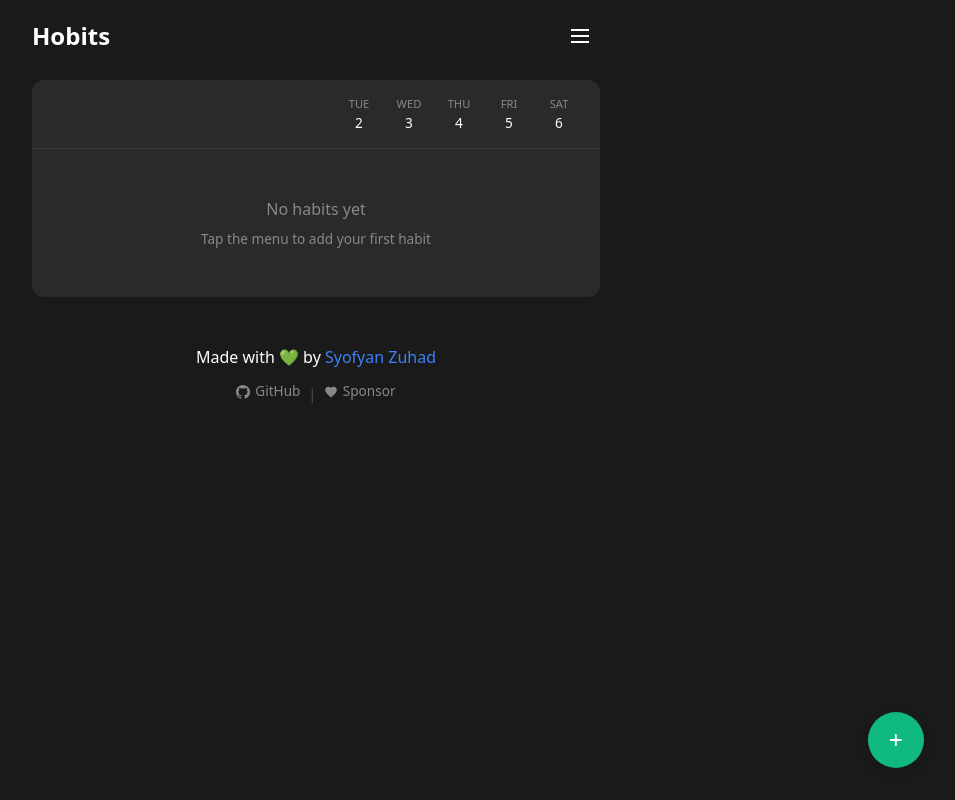
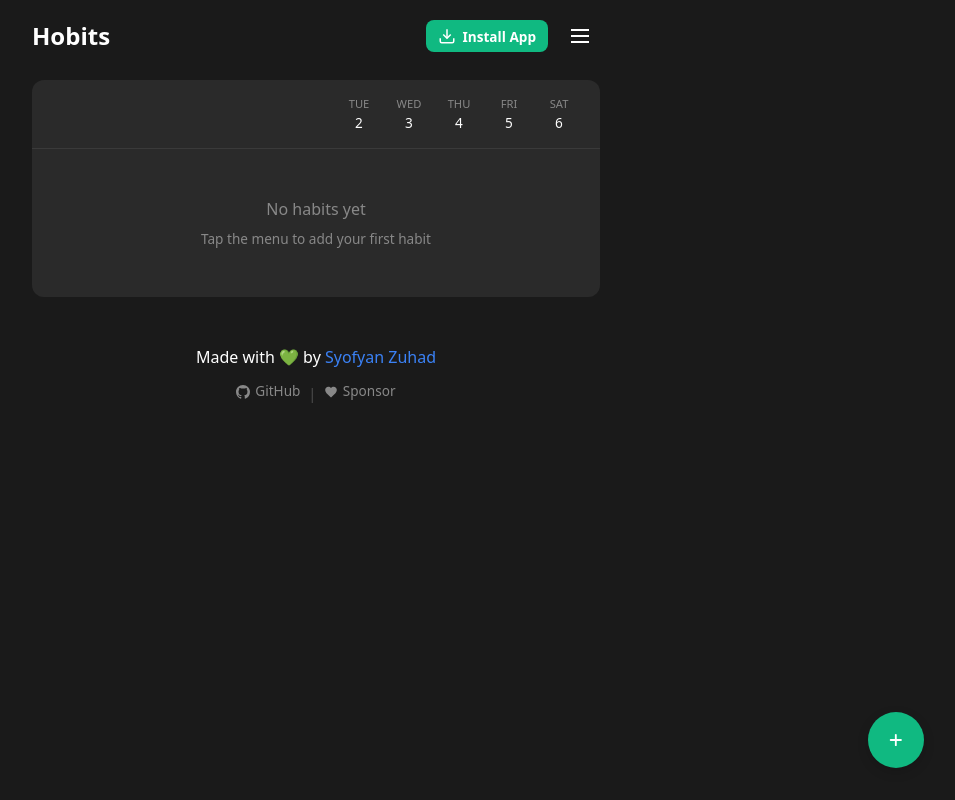
Before and after one commit to syofyanzuhad/hobits, a Vue app: page / in a window 1280 px wide. Shown: the whole page, without its empty margins (324-1279 px from the left). Built offline with nearby package versions, Linux system fonts and the light colour scheme.

Commit message:
Improve PWA installation accessibility by adding a dedicated header butt

```diff
--- a/src/components/dashboard/DropdownMenu.vue
+++ b/src/components/dashboard/DropdownMenu.vue
@@ -31,6 +31,9 @@ async function handleInstall() {
   const success = await installApp()
   if (success) {
     toast.success('App installed successfully!')
+    emit('close')
+  } else if (!isInstallable.value) {
+    toast.info("Please use your browser's 'Add to Home Screen' or 'Install' option in the menu.")
     emit('close')
   }
 }
@@ -75,10 +78,10 @@ async function handleInstall() {
       Statistics
     </router-link>
 
-    <div v-if="isInstallable && !isInstalled" class="menu-divider"></div>
+    <div v-if="!isInstalled" class="menu-divider"></div>
 
     <button
-      v-if="isInstallable && !isInstalled"
+      v-if="!isInstalled"
       class="menu-item menu-item-install"
       @click="handleInstall"
     >
@@ -158,7 +161,7 @@ async function handleInstall() {
 }
 
 .menu-item-install {
-  color: var(--accent);
+  color: var(--accent-color, #10b981);
 }
 
 .menu-divider {
--- a/src/views/HabitList.vue
+++ b/src/views/HabitList.vue
@@ -12,6 +12,7 @@ import ConfirmDialog from '@/components/ConfirmDialog.vue'
 import ProductivityHeatmap from '@/components/dashboard/ProductivityHeatmap.vue'
 import StatsSummary from '@/components/dashboard/StatsSummary.vue'
 import EditHabitModal from '@/components/detail/EditHabitModal.vue'
+import { usePWAInstall } from '@/composables/usePWAInstall'
 
 const router = useRouter()
 const habitStore = useHabitStore()
@@ -23,6 +24,17 @@ const showEditModal = ref(false)
 const showDeleteConfirm = ref(false)
 const habitToDelete = ref<string | null>(null)
 const habitToEditId = ref<string | null>(null)
+
+const { isInstallable, isInstalled, installApp } = usePWAInstall()
+
+async function handleInstall() {
+  const success = await installApp()
+  if (success) {
+    toast.success('App installed successfully!')
+  } else if (!isInstallable.value) {
+    toast.info("Please use your browser's 'Add to Home Screen' or 'Install' option in the menu.")
+  }
+}
 
 const habits = computed(() => habitStore.habits)
 const habitToEdit = computed(() => habitStore.habits.find(h => h.id === habitToEditId.value))
@@ -126,6 +138,20 @@ function cancelDelete() {
   <div class="habit-list">
     <header class="header">
       <h1>Hobits</h1>
+      <div class="header-actions">
+        <button
+          v-if="!isInstalled"
+          class="header-install-btn"
+          @click="handleInstall"
+          aria-label="Install App"
+        >
+          <svg width="18" height="18" viewBox="0 0 24 24" fill="none" stroke="currentColor" stroke-width="2">
+            <path d="M21 15v4a2 2 0 0 1-2 2H5a2 2 0 0 1-2-2v-4" />
+            <polyline points="7 10 12 15 17 10" />
+            <line x1="12" y1="15" x2="12" y2="3" />
+          </svg>
+          <span class="install-text">Install App</span>
+        </button>
         <div class="menu-wrapper">
           <button class="menu-btn" @click="showMenu = !showMenu" aria-label="Menu">
             <svg width="24" height="24" viewBox="0 0 24 24" fill="none" stroke="currentColor" stroke-width="2">
@@ -141,6 +167,7 @@ function cancelDelete() {
             @export="handleExport"
             @import="handleImport"
           />
+        </div>
       </div>
     </header>
 
@@ -247,6 +274,31 @@ function cancelDelete() {
   font-weight: 600;
 }
 
+.header-actions {
+  display: flex;
+  align-items: center;
+  gap: 0.75rem;
+}
+
+.header-install-btn {
+  display: flex;
+  align-items: center;
+  gap: 0.4rem;
+  padding: 0.4rem 0.75rem;
+  background-color: var(--accent-color, #10b981);
+  color: white;
+  border: none;
+  border-radius: 8px;
+  font-size: 0.85rem;
+  font-weight: 600;
+  cursor: pointer;
+  transition: filter 0.2s ease;
+}
+
+.header-install-btn:hover {
+  filter: brightness(1.1);
+}
+
 .menu-wrapper {
   position: relative;
 }
@@ -340,5 +392,14 @@ function cancelDelete() {
     bottom: 1.5rem;
     right: 1.5rem;
   }
+
+  .install-text {
+    display: none;
+  }
+
+  .header-install-btn {
+    padding: 0.5rem;
+    border-radius: 50%;
+  }
 }
 </style>
```
Lines whose indentation alone changed are shown as unchanged.
